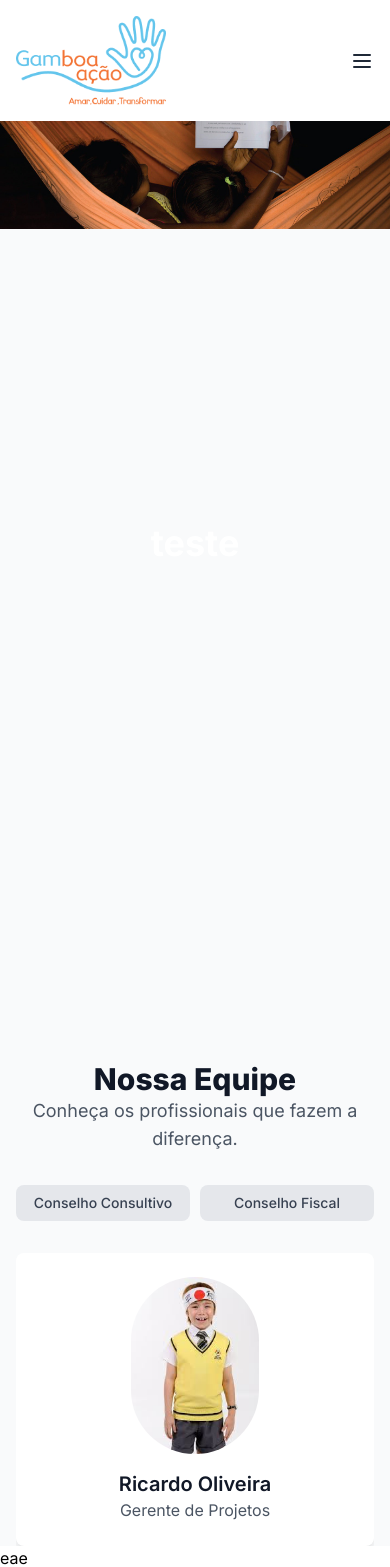
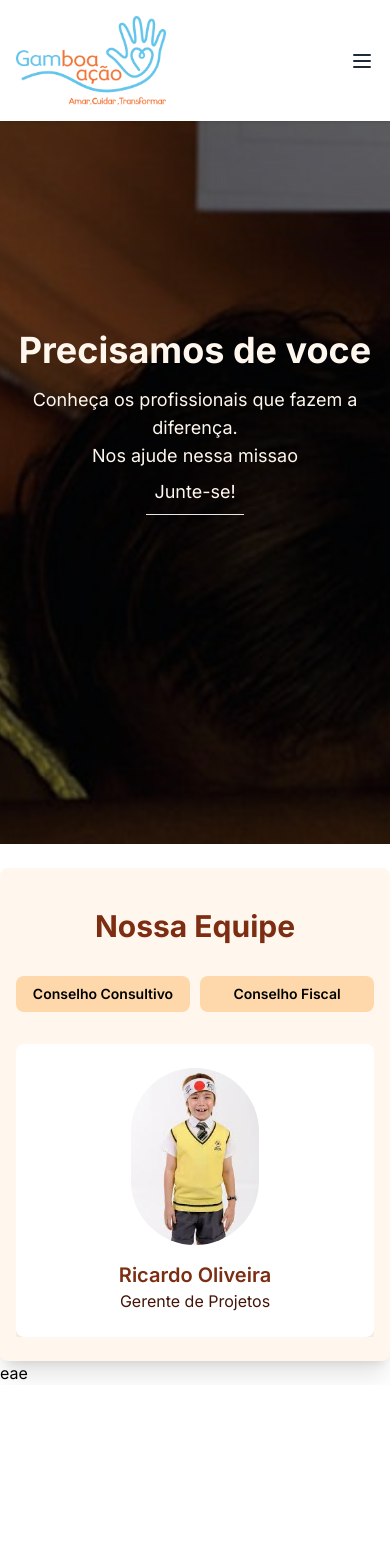
Before and after one commit to IsaiasZaza/ong, a Next.js app: page /nossa-equipe in a window 390 px wide. Shown: the top 1567 px of the page. After the commit the page ends 1385 px from the top, so only its background shows below. Built offline with nearby package versions, Linux system fonts and the light colour scheme.

Commit message:
feat: atualizacoes nossa equipe

```diff
--- a/src/app/nossa-equipe/page.jsx
+++ b/src/app/nossa-equipe/page.jsx
@@ -40,8 +40,17 @@ export default function NossaEquipe() {
             { name: "Ana Souza", role: "Assistente de Projetos", Image: "/kokimoto.jpg" },
         ],
         "Saúde e Higiene": [
-            { name: "Carlos Pereia", role: "Ajudante Geral", Image: "https://via.placeholder.com/150" },
-            { name: "Ana Souza", role: "Assistente de Projetos", Image: "https://via.placeholder.com/150" },
+            { name: "Carlos Pereia", role: "Ajudante Geral", Image: "/kokimoto.jpg" },
+            { name: "Ana Souza", role: "Assistente de Projetos", Image: "/kokimoto.jpg" },
+            { name: "Ana Souza", role: "Assistente de Projetos", Image: "/kokimoto.jpg" },
+            { name: "Ana Souza", role: "Assistente de Projetos", Image: "/kokimoto.jpg" },
+            { name: "Ana Souza", role: "Assistente de Projetos", Image: "/kokimoto.jpg" },
+            { name: "Ana Souza", role: "Assistente de Projetos", Image: "/kokimoto.jpg" },
+            { name: "Ana Souza", role: "Assistente de Projetos", Image: "/kokimoto.jpg" },
+            { name: "Ana Souza", role: "Assistente de Projetos", Image: "/kokimoto.jpg" },
+            { name: "Ana Souza", role: "Assistente de Projetos", Image: "/kokimoto.jpg" },
+            { name: "Ana Souza", role: "Assistente de Projetos", Image: "/kokimoto.jpg" },
+            { name: "Ana Souza", role: "Assistente de Projetos", Image: "/kokimoto.jpg" },
         ],
         // Adicione os outros grupos aqui
     };
@@ -49,15 +58,13 @@ export default function NossaEquipe() {
     const groups = Object.keys(teams);
 
     return (
-
-        <section className=" bg-gray-50">
+        <section className="">
             <Banner />
-            <div className="max-w-7xl mx-auto px-4 sm:px-6 lg:px-8 mt-24">
-                <div className="text-center mb-8">
-                    <h2 className="text-3xl font-extrabold text-gray-900">Nossa Equipe</h2>
-                    <p className="text-lg text-gray-600">Conheça os profissionais que fazem a diferença.</p>
+            <div className="max-w-7xl mx-auto py-6 px-4 sm:px-6 lg:px-8 bg-orange-50 rounded-lg shadow-xl mt-6">
+                <div className="">
+                    <h1 className="text-center text-3xl font-bold text-orange-900 py-4">Nossa Equipe</h1>
                 </div>
-                <div className="flex flex-col items-center mb-8">
+                <div className="flex flex-col items-center mb-8 mt-4">
                     <Swiper
                         navigation={true}
                         pagination={{
@@ -66,7 +73,7 @@ export default function NossaEquipe() {
                         modules={[Navigation, Autoplay, Pagination]}
                         className="mySwiper w-full bg-cover"
                         autoplay={{
-                            delay: 4000,
+                            delay: 2000,
                             disableOnInteraction: false,
                         }}
                         loop={true}
@@ -81,8 +88,8 @@ export default function NossaEquipe() {
                         {groups.map((group) => (
                             <SwiperSlide key={group}>
                                 <button
-                                    className={`w-full py-2 px-4 rounded-lg text-sm font-medium ${selectedGroup === group ? "bg-blue-400 text-white" : "bg-gray-200 text-gray-700"
-                                        } hover:bg-blue-500 transition duration-300 ease-in-out`}
+                                    className={`w-full py-2 px-4 rounded-lg text-sm font-semibold ${selectedGroup === group ? "bg-orange-400 text-white" : "bg-orange-200 text-black"
+                                        } hover:bg-orange-500 transition duration-300 ease-in-out`}
                                     onClick={() => setSelectedGroup(group)}
                                 >
                                     {group}
@@ -111,8 +118,8 @@ export default function NossaEquipe() {
                                     height={128} // Ajuste a altura da imagem conforme necessário
                                     className="mx-auto rounded-full mb-4"
                                 />
-                                <h3 className="text-xl font-semibold text-gray-900">{member.name}</h3>
-                                <p className="text-gray-600">{member.role}</p>
+                                <h3 className="text-xl font-semibold text-orange-900">{member.name}</h3>
+                                <p className="text-orange-950">{member.role}</p>
                             </div>
                         </SwiperSlide>
                     ))}
--- a/src/components/Banner.jsx
+++ b/src/components/Banner.jsx
@@ -2,20 +2,30 @@ import Image from "next/image";
 
 const Banner = () => {
     return (
-        <section className="z-50">
-            <div className="relative bg-cover bg-center h-screen ">
+        <section className="relative">
+            <div className="relative bg-cover bg-center">
                 <Image
                     src="/teste-vagalume.jpg" // Substitua pelo caminho real da imagem
                     alt="Transferência Bancária"
                     width={1920}
-                    height={400}
-                    className="mx-auto mb-4"
+                    height={1080}
+                    className="w-full h-lvh object-cover"
                 />
-                <h1 className="absolute inset-0 flex items-center justify-center text-white text-4xl font-bold z-50">
-                    teste
-                </h1>
+                <div className="absolute inset-0 bg-black bg-opacity-50 flex flex-col items-center justify-center text-center px-4">
+                    <h1 className="text-orange-50 text-4xl font-bold mb-4">
+                        Precisamos de voce
+                    </h1>
+                    <p className="text-orange-50 text-lg">
+                        Conheça os profissionais que fazem a diferença.
+                    </p>
+                    <div className="flex gap-1">
+                        <p className="text-orange-50 text-lg">Nos ajude nessa missao</p>
+                    </div>
+                    <button className="text-orange-50 text-lg cursor-pointer border-b border-w px-2 py-2 hover:text-orange-300">
+                        Junte-se!
+                    </button>
+                </div>
             </div>
-
         </section>
     )
 }
--- a/src/components/Header.jsx
+++ b/src/components/Header.jsx
@@ -8,7 +8,7 @@ const Header = () => {
   const [isOpen, setIsOpen] = useState(false);
 
   return (
-    <header className="bg-white shadow mx-auto w-full">
+    <header className="fixed bg-white shadow mx-auto w-full z-50">
       <div className="max-w-7xl mx-auto px-4 sm:px-6 lg:px-8 flex justify-between items-center py-4">
         <div className="flex items-center">
           <Image
```
